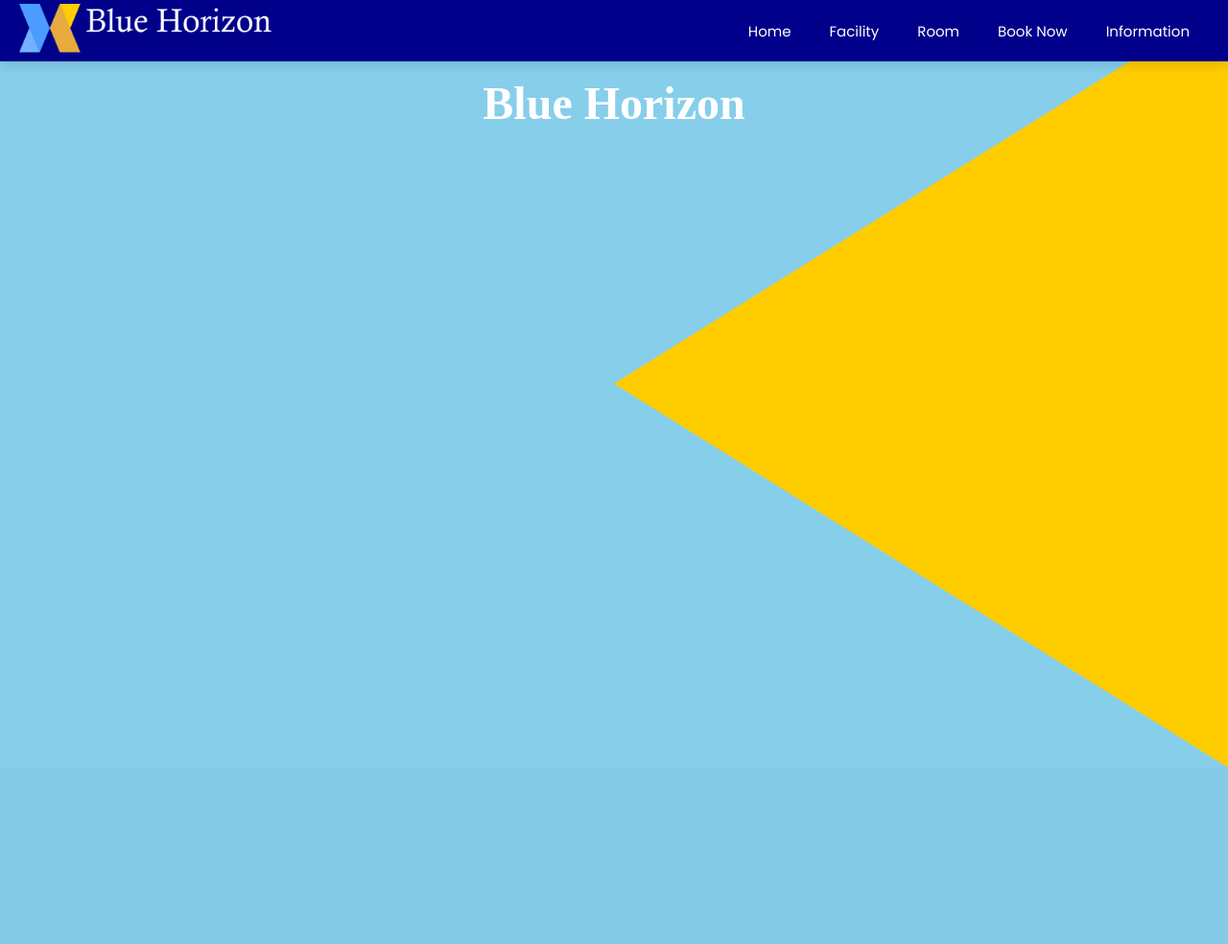
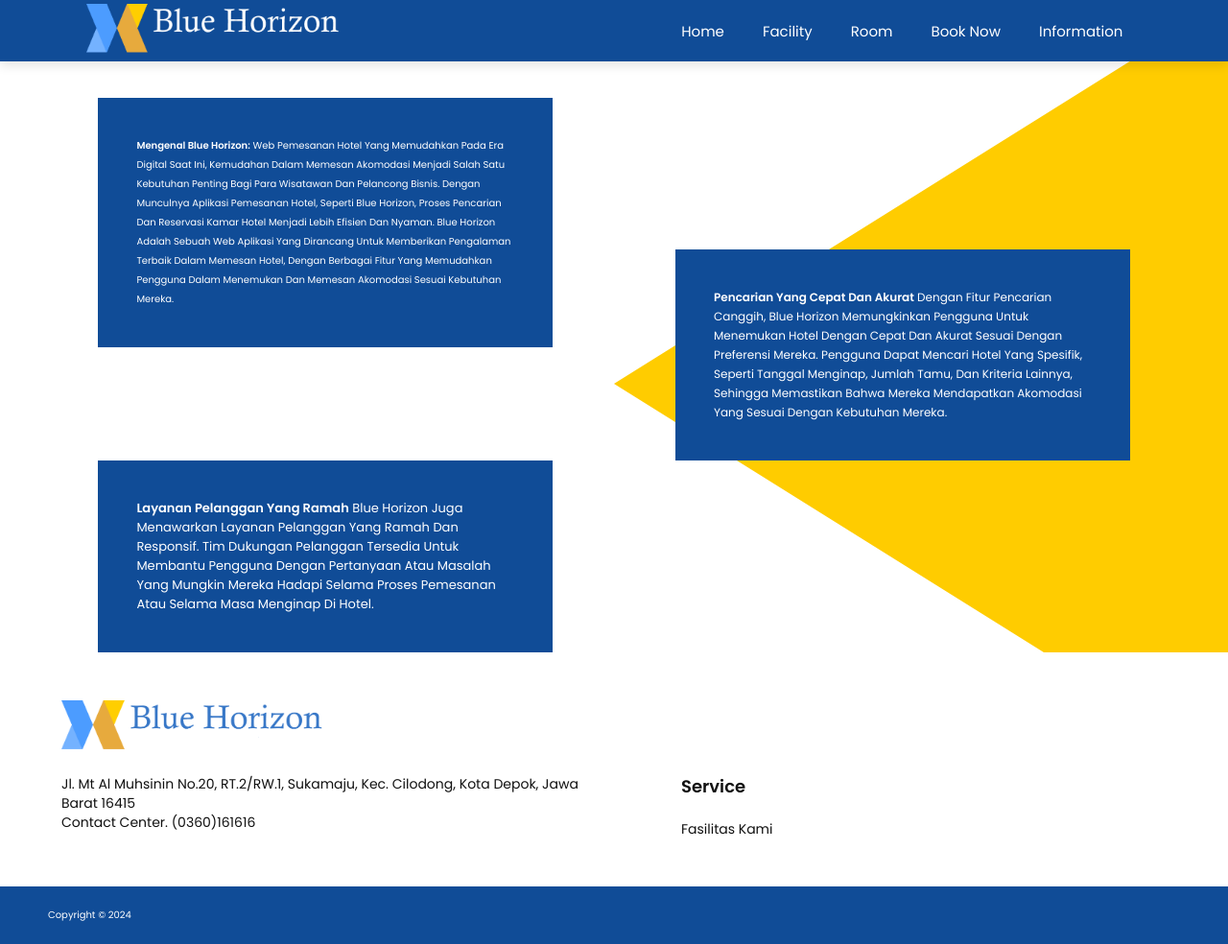
Before and after one commit to SuryoNgr/KKP, a PHP site: page /artikel.php in a window 1280 px wide. Shown: the whole page at 96% size. Before the commit the page ends 800 px from the top, so only its background shows below. Run offline with PHP 8.4, Linux system fonts and the light colour scheme.

Commit message:
koreksi dikit

```diff
--- a/artikel.php
+++ b/artikel.php
@@ -16,15 +16,8 @@
    <!-- custom css link -->
    <link rel="stylesheet" href="assets/css/artikel.css">
    <style>
-    body {
-    margin: 0;
-    padding: 0;
-    font-family: Arial, sans-serif;
-    background-color: #87CEEB; /* Warna biru langit */
-    position: relative;
-}
 
-    body::before {
+ body::before {
     content: '';
     position: absolute;
     top: 0;
@@ -36,27 +29,6 @@
     clip-path: polygon(100% 0, 100% 100%, 0 50%); /* Bentuk polygon "<" */
 }
 
-h1 {
-    font-family: 'Times New Roman', Times, serif;
-    font-size: 48px; /* Ukuran judul disesuaikan */
-    color: #fff; /* Warna teks putih */
-    text-align: center;
-    position: absolute;
-    top: 80px; /* Jarak judul dari atas (sesuaikan dengan tinggi navigasi) */
-    left: 0;
-    right: 0;
-    z-index: 1;
-}
-
-.header {
-    position: fixed;
-    top: 0;
-    left: 0;
-    right: 0;
-    background-color:  #00008B; /* Warna latar belakang navigasi */
-    z-index: 2;
-    padding: 10px 20px; /* Padding untuk navigasi */
-}
    </style>
 </head>
 
@@ -73,15 +45,68 @@
                 <li><a style="text-decoration:none" href="pemesanan.html">Book now</a></li>
                 <li><a style="text-decoration:none" href="#information">Information</a>
                     <ul>
-                        <li><a style="text-decoration:none" href="contact-us.html">Contact us</a></li>
-                        <li><a style="text-decoration:none" href="about-us.html">About us</a></li>
+                        <li><a style="text-decoration:none" href="contact-us.php">Contact us</a></li>
+                        <li><a style="text-decoration:none" href="about-us.php">About us</a></li>
                     </ul>
                 </li>
             </ul>
         </nav>
         <div id="menu-btn" class="fas fa-bars"></div>
     </header>
-    <h1>Blue Horizon</h1>
+<p class="artikel-pertama">
+<b>Mengenal Blue Horizon:</b>
+Web Pemesanan Hotel yang Memudahkan
+Pada era digital saat ini, kemudahan dalam memesan akomodasi menjadi salah satu
+kebutuhan penting bagi para wisatawan dan pelancong bisnis. Dengan munculnya aplikasi
+pemesanan hotel, seperti Blue Horizon, proses pencarian dan reservasi kamar hotel menjadi
+lebih efisien dan nyaman. Blue Horizon adalah sebuah web aplikasi yang dirancang untuk
+memberikan pengalaman terbaik dalam memesan hotel, dengan berbagai fitur yang
+memudahkan pengguna dalam menemukan dan memesan akomodasi sesuai kebutuhan
+mereka.
+</p>
+
+<p class="artikel-kedua">
+<b>Pencarian yang Cepat dan Akurat</b>
+Dengan fitur pencarian canggih, Blue Horizon memungkinkan pengguna untuk menemukan
+hotel dengan cepat dan akurat sesuai dengan preferensi mereka. Pengguna dapat mencari
+hotel yang spesifik, seperti tanggal menginap, jumlah tamu, dan kriteria lainnya,
+sehingga memastikan bahwa mereka mendapatkan akomodasi yang sesuai dengan kebutuhan
+mereka.
+</p>
+
+<p class="artikel-ketiga">
+<b>Layanan Pelanggan yang Ramah</b>
+Blue Horizon juga menawarkan layanan pelanggan yang ramah dan responsif. Tim dukungan
+pelanggan tersedia untuk membantu pengguna dengan pertanyaan atau masalah yang
+mungkin mereka hadapi selama proses pemesanan atau selama masa menginap di hotel.
+
+
+<!-- footer -->
+<br>
+    <div class="aboutFooter">
+        <img src="assets/images/index/blueHorizonlogoBlue.png" alt="Logo Resort" width="25%">
+        <div class="footer-alamat">
+            <div class="kantorPusat">
+                <br>
+                <p>Jl. Mt Al Muhsinin No.20, RT.2/RW.1, Sukamaju, Kec. Cilodong, Kota Depok, Jawa Barat 16415</p>
+                <p>Contact center. (0360)161616</p>
+            </div>
+            <div class="services">
+                <h3>Service</h3>
+                <br>
+                <a class="BlueHorizonProf" href="index.php#Facility">
+                    <p>Fasilitas Kami</p>
+                </a>
+            </div>
+        </div>
+    </div>
+
+    </div>
+    <div class="footer">
+        <p>Copyright © 2024</p>
+    </div>
+    </div>
+
+    <!-- end -->
 </body>
-
 </html>
--- a/assets/css/artikel.css
+++ b/assets/css/artikel.css
@@ -140,14 +140,6 @@
 
 /* body */
 
-body {
-    margin: 0;
-    padding: 0;
-    font-family: Arial, sans-serif;
-    background-color: #87CEEB; /* Warna biru langit */
-    position: relative;
-}
-
 body::before {
     content: '';
     position: absolute;
@@ -160,10 +152,117 @@
     clip-path: polygon(100% 0, 100% 100%, 0 50%); /* Bentuk polygon "<" */
 }
 
-.paragraph-container {
-    background-color: #fff; /* Warna latar belakang putih */
-    padding: 20px; /* Padding untuk jarak antara teks dan batas kontainer */
-    border-radius: 10px; /* Memunculkan border-radius untuk sudut kontainer */
-    width: 80%; /* Lebar kontainer paragraf */
-    margin: 50px auto; /* Margins untuk penempatan di tengah */
+.artikel-pertama{
+    background-color: #104C97;
+    color: #fff;
+    padding: 40px;
+    margin-top: 8%;
+    margin-left: 8%;
+    margin-right: 55%;
+    font-size: 10px;
 }
+
+.artikel-kedua{
+    background-color: #104C97;
+    color: #fff;
+    padding: 40px;
+    margin-top: -8%;
+    margin-left: 55%;
+    margin-right: 8%;
+    font-size: 12px;
+}
+
+.artikel-ketiga{
+    background-color: #104C97;
+    color: #fff;
+    padding: 40px;
+    margin-top: 0%;
+    margin-left: 8%;
+    margin-right: 55%;
+    font-size: 13px;
+}
+
+/* footer */
+
+.aboutFooter {
+    background-color: #fff;
+    padding: 5rem 5%;
+}
+
+.aboutFooter h3 {
+    font-weight: bolder;
+    font-size: 1.8rem;
+    margin-top: 20px;
+}
+
+.footer-alamat {
+    display: flex;
+    font-size: 1.4rem;
+    flex-direction: row;
+    gap: 70px;
+    color: #111;
+}
+
+.kantorPusat {
+    width: 50%;
+}
+
+.tentangBlueHorizon,
+P {
+    line-height: 20px;
+}
+
+.BlueHorizonProf {
+    text-decoration: none;
+    /* Menghilangkan underline */
+    color: #111;
+    /* Warna teks normal */
+    transition: color 0.3s ease;
+    /* Transisi perubahan warna teks */
+}
+
+.BlueHorizonProf:hover {
+    cursor: pointer;
+    color: #104c97;
+    /* Warna teks saat hover */
+}
+
+.services {
+    width: 20%;
+}
+
+.aboutFooter .share {
+    padding-top: 2rem;
+    text-align: center;
+}
+
+.aboutFooter .share a {
+    color: var(--primary);
+    font-size: 2rem;
+    width: 5rem;
+    height: 5rem;
+    line-height: 5rem;
+    border-radius: 50%;
+    border: .1rem solid var(--primary);
+    margin: .3rem;
+}
+
+.aboutFooter .share a:hover {
+    color: var(--white);
+    background: var(--primary);
+    transform: rotate(360deg);
+}
+
+.footer {
+    display: flex;
+    justify-content: space-between;
+    text-align: center;
+    align-items: center;
+    background-color: #104c97;
+    padding: 20px 50px;
+}
+
+.footer p {
+    color: #fff;
+    text-align: center;
+}
--- a/assets/css/global.css
+++ b/assets/css/global.css
@@ -231,7 +231,7 @@
     align-items: center;
     justify-content: center;
     flex-direction: row;
-    padding: 5rem 7%;
+    padding: 3rem 7%;
     margin-top: 0px;
     z-index: 1;
 }
@@ -363,7 +363,7 @@
 .containerMap {
     display: flex;
     flex-direction: row;
-    margin-top: 230px;
+    margin-top: 130px;
     background-color: #104c97;
     justify-content: left;
     align-items: left;
--- a/assets/css/pemesanan.css
+++ b/assets/css/pemesanan.css
@@ -678,7 +678,13 @@
   .container {
     width: 80%;
     margin: 0 auto;
+    align-items: center;
   }
+
+  .button-container {
+    margin-top: 20px; /* Atur jarak antara formulir dan tombol */
+    text-align: center; /* Pusatkan tombol horizontal */
+ }
 
   .input {
     width: 100%;
```
Also changed, not shown: assets/css/contact-us.css (+0 -44 lines), contact-us.php (+8 -24 lines), index.php (+6 -15 lines), js/pscript.js (+17 -1 lines), pemesanan.php (+39 -60 lines), assets/images/index/room-2.jpg, 1 other file.
